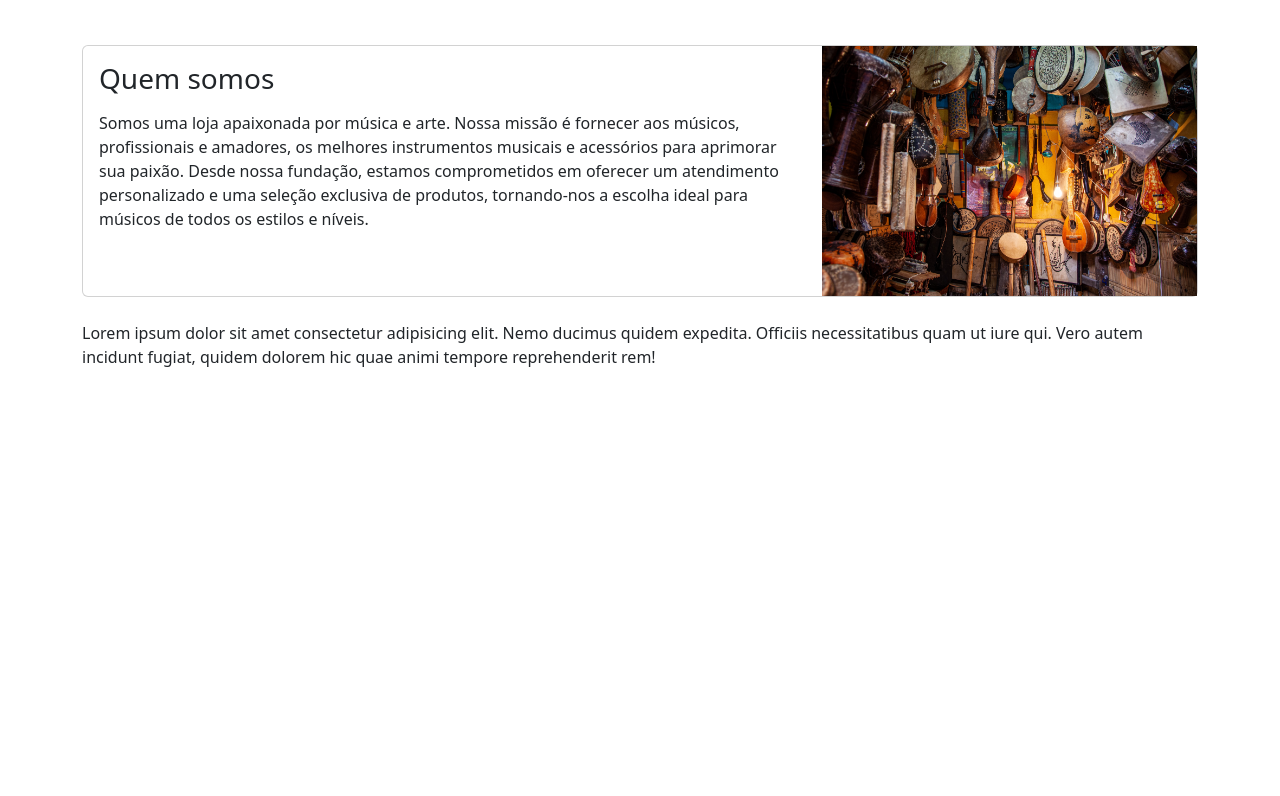
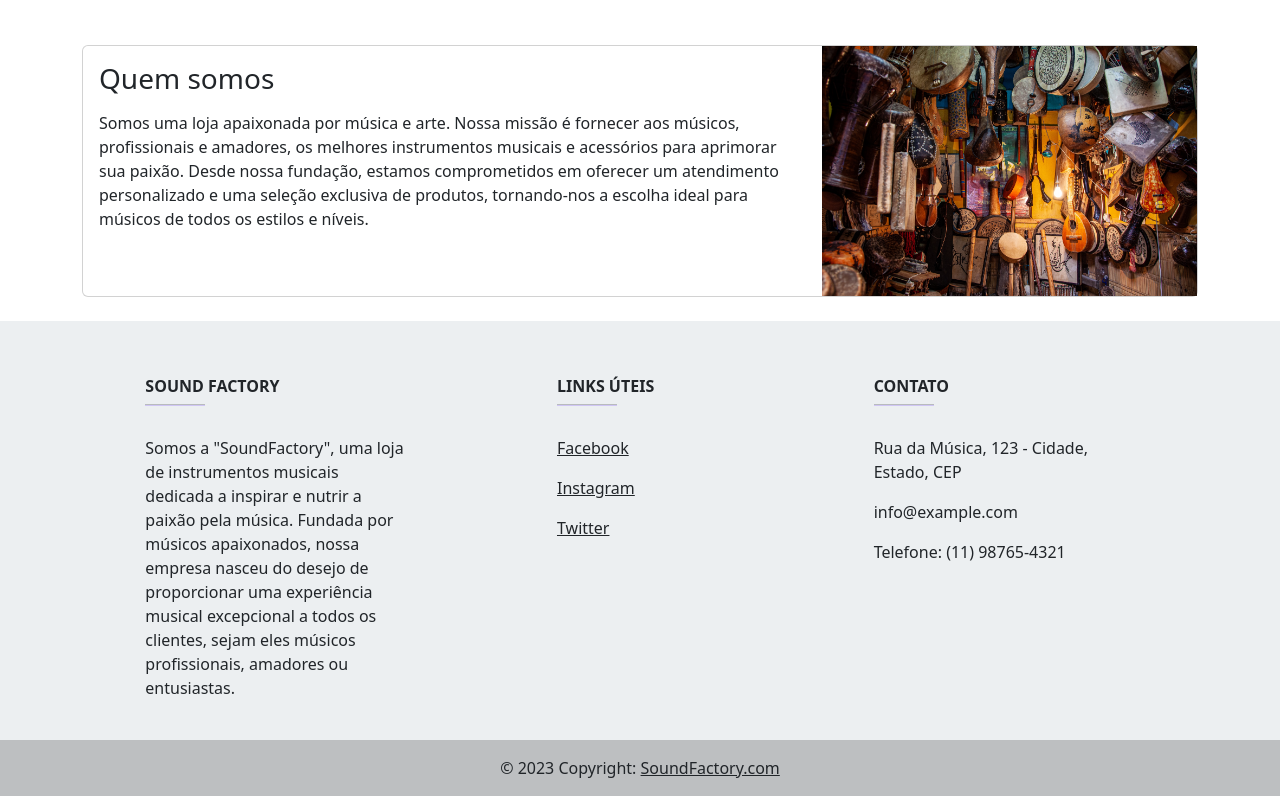
Before and after one commit to carlosdaniel-cyber/atividade-pratica-bootstrap, a plain HTML site: page index.html in a window 1280 px wide. Shown: the part 1879-2675 px from the top of the page. Before the commit the page ends 2264 px from the top, so only its background shows below. Drawn offline with nearby package versions, Linux system fonts and the light colour scheme.

Commit message:
Adiciona footer

```diff
--- a/index.html
+++ b/index.html
@@ -7,8 +7,8 @@
     <link rel="stylesheet" href="style.css">
     <title>Sound Factory</title>
 </head>
-<body class="container-md">
-
+<body>
+    <div class="container-md">
       <!-- Barra de navegação -->
       <nav class="navbar navbar-expand-xl bg-body-tertiary">
           <div class="container-fluid">
@@ -195,12 +195,84 @@
           </div>
           <img class="card-img-right flex-auto d-none d-md-block" alt="loja" style="width: 500px; height: 250px;" src="assets/store.jpg">
         </div>
+      </div>
 
       <!-- Rodapé -->
-      <div id="rodape">
-        <p>Lorem ipsum dolor sit amet consectetur adipisicing elit. Nemo ducimus quidem expedita. Officiis necessitatibus quam ut iure qui. Vero autem incidunt fugiat, quidem dolorem hic quae animi tempore reprehenderit rem!</p>
+      <footer
+              class="text-center text-lg-start text-dark pt-2"
+              style="background-color: #ECEFF1"
+              >
+
+        <!-- Section: Links  -->
+        <section class="">
+          <div class="container text-center text-md-start mt-5">
+            <!-- Grid row -->
+            <div class="row mt-3">
+              <!-- Grid column -->
+              <div class="col-md-3 col-lg-4 col-xl-3 mx-auto mb-4">
+                <!-- Content -->
+                <h6 class="text-uppercase fw-bold">sound factory</h6>
+                <hr
+                    class="mb-4 mt-0 d-inline-block mx-auto"
+                    style="width: 60px; background-color: #7c4dff; height: 2px"
+                    />
+                <p>
+                  Somos a "SoundFactory", uma loja de instrumentos musicais dedicada a inspirar e nutrir a paixão pela música. Fundada por músicos apaixonados, nossa empresa nasceu do desejo de proporcionar uma experiência musical excepcional a todos os clientes, sejam eles músicos profissionais, amadores ou entusiastas.
+                </p>
               </div>
+              <!-- Grid column -->
 
+              <!-- Grid column -->
+              <div class="col-md-3 col-lg-2 col-xl-2 mx-auto mb-4">
+                <!-- Links -->
+                <h6 class="text-uppercase fw-bold">LINKS ÚTEIS</h6>
+                <hr
+                    class="mb-4 mt-0 d-inline-block mx-auto"
+                    style="width: 60px; background-color: #7c4dff; height: 2px"
+                    />
+                <p>
+                  <a href="#!" class="text-dark">Facebook</a>
+                </p>
+                <p>
+                  <a href="#!" class="text-dark">Instagram</a>
+                </p>
+                <p>
+                  <a href="#!" class="text-dark">Twitter</a>
+                </p>
+              </div>
+              <!-- Grid column -->
+
+              <!-- Grid column -->
+              <div class="col-md-4 col-lg-3 col-xl-3 mx-auto mb-md-0 mb-4">
+                <!-- Links -->
+                <h6 class="text-uppercase fw-bold">Contato</h6>
+                <hr
+                    class="mb-4 mt-0 d-inline-block mx-auto"
+                    style="width: 60px; background-color: #7c4dff; height: 2px"
+                    />
+                <p><i class="fas fa-home mr-3"></i>Rua da Música, 123 - Cidade, Estado, CEP</p>
+                <p><i class="fas fa-envelope mr-3"></i> info@example.com</p>
+                <p><i class="fas fa-phone mr-3"></i>Telefone: (11) 98765-4321</p>
+              </div>
+              <!-- Grid column -->
+            </div>
+            <!-- Grid row -->
+          </div>
+        </section>
+        <!-- Section: Links  -->
+
+        <!-- Copyright -->
+        <div
+            class="text-center p-3"
+            style="background-color: rgba(0, 0, 0, 0.2)"
+            >
+          © 2023 Copyright:
+          <a class="text-dark" href="SoundFactory.com/"
+            >SoundFactory.com</a
+            >
+        </div>
+        <!-- Copyright -->
+      </footer>
 
     <script src="https://cdn.jsdelivr.net/npm/bootstrap@5.3.1/dist/js/bootstrap.bundle.min.js" integrity="sha384-HwwvtgBNo3bZJJLYd8oVXjrBZt8cqVSpeBNS5n7C8IVInixGAoxmnlMuBnhbgrkm" crossorigin="anonymous"></script>
 </body>
```
Lines whose indentation alone changed are shown as unchanged.
